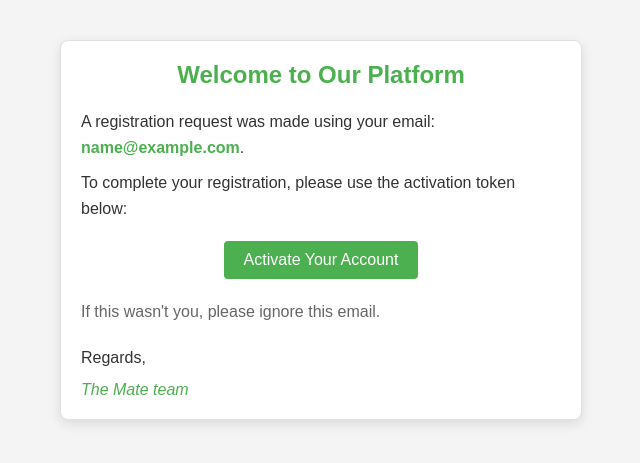
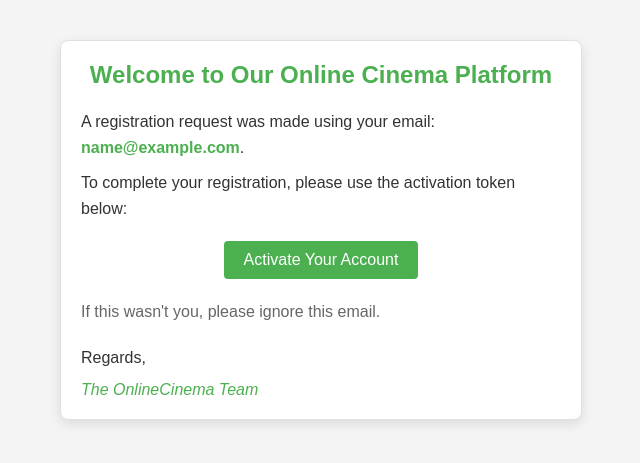
Before and after one commit to YaroslavBordovoy/OnlineCinemaAPI, a Python web app: template src/mail_service/templates/activation_email.html in a window 1280 px wide. Shown: the top 463 px of the page, without its empty margins (319-959 px from the left). Run offline with Jinja, Linux system fonts and the light colour scheme; the template is opened without the code that fills it: most values are stand-ins (such as "Sample title", 1, 10 or a date in 2020).

Commit message:
Add templates for emails

```diff
--- a/src/mail_service/templates/activation_complete_email.html
+++ b/src/mail_service/templates/activation_complete_email.html
@@ -30,7 +30,7 @@
     Regards,
   </p>
   <p style="margin: 0; font-style: italic; font-size: 16px; color: #4CAF50;">
-    The Mate team
+    The OnlineCinema Team
   </p>
 </div>
 </body>
--- a/src/mail_service/templates/activation_email.html
+++ b/src/mail_service/templates/activation_email.html
@@ -6,7 +6,7 @@
 <div style="border: 1px solid #e0e0e0; border-radius: 8px; box-shadow: 0 4px 12px rgba(0, 0, 0, 0.1);
             padding: 20px; max-width: 480px; margin: 40px auto; background-color: #ffffff; color: #333333;">
   <h2 style="color: #4CAF50; text-align: center; margin: 0 0 20px; font-size: 24px; font-weight: bold;">
-    Welcome to Our Platform
+    Welcome to Our Online Cinema Platform
   </h2>
   <p style="margin: 10px 0; line-height: 1.6; font-size: 16px;">
     A registration request was made using your email:
@@ -28,7 +28,7 @@
     Regards,
   </p>
   <p style="margin: 0; font-style: italic; font-size: 16px; color: #4CAF50;">
-    The Mate team
+    The OnlineCinema Team
   </p>
 </div>
 </body>
--- a/src/mail_service/templates/password_reset_complete_email.html
+++ b/src/mail_service/templates/password_reset_complete_email.html
@@ -28,7 +28,7 @@
     Regards,
   </p>
   <p style="margin: 0; font-style: italic; font-size: 16px; color: #FF9800;">
-    The Mate team
+    The OnlineCinema Team
   </p>
 </div>
 </body>
--- a/src/mail_service/templates/password_reset_request_email.html
+++ b/src/mail_service/templates/password_reset_request_email.html
@@ -28,7 +28,7 @@
     Regards,
   </p>
   <p style="margin: 0; font-style: italic; font-size: 16px; color: #FF9800;">
-    The Mate team
+    The OnlineCinema Team
   </p>
 </div>
 </body>
```
